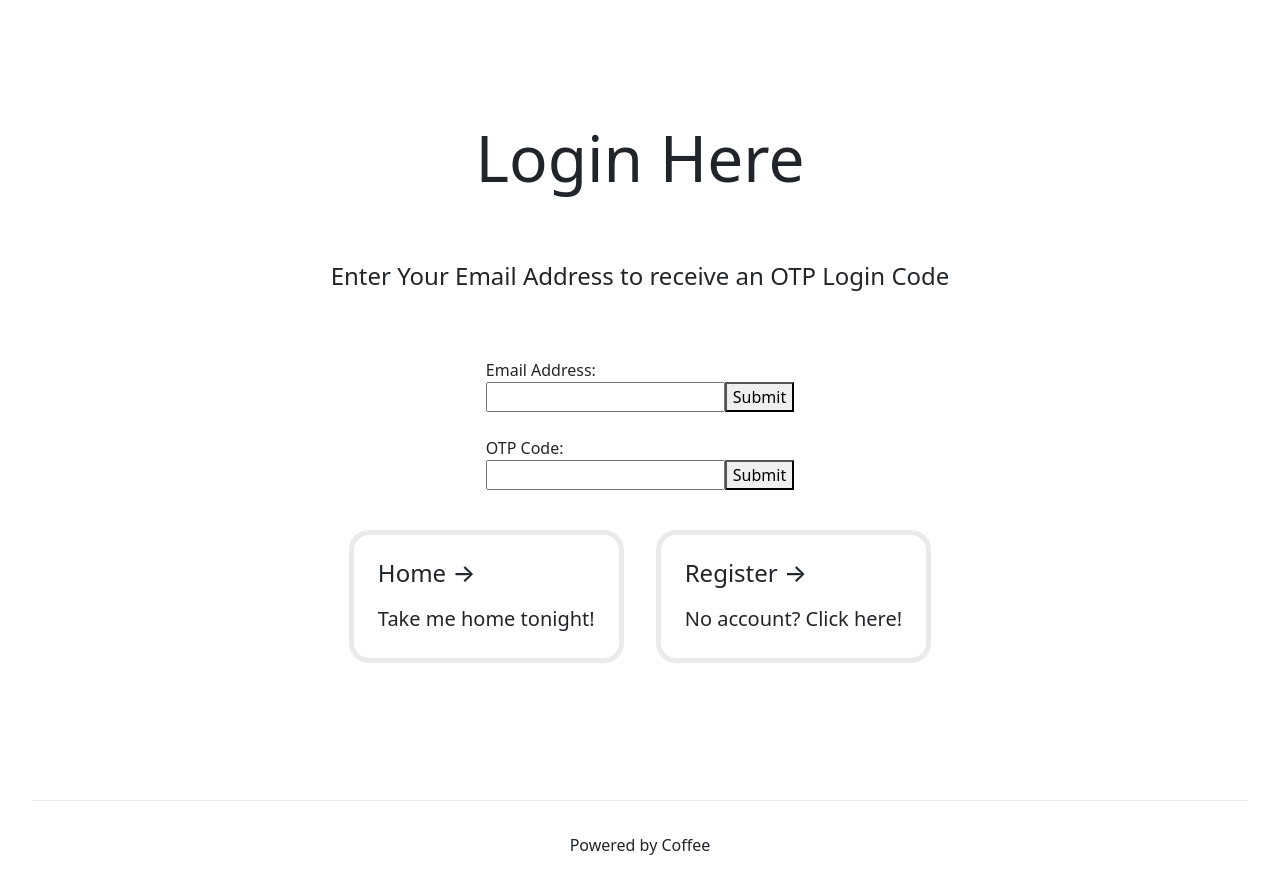
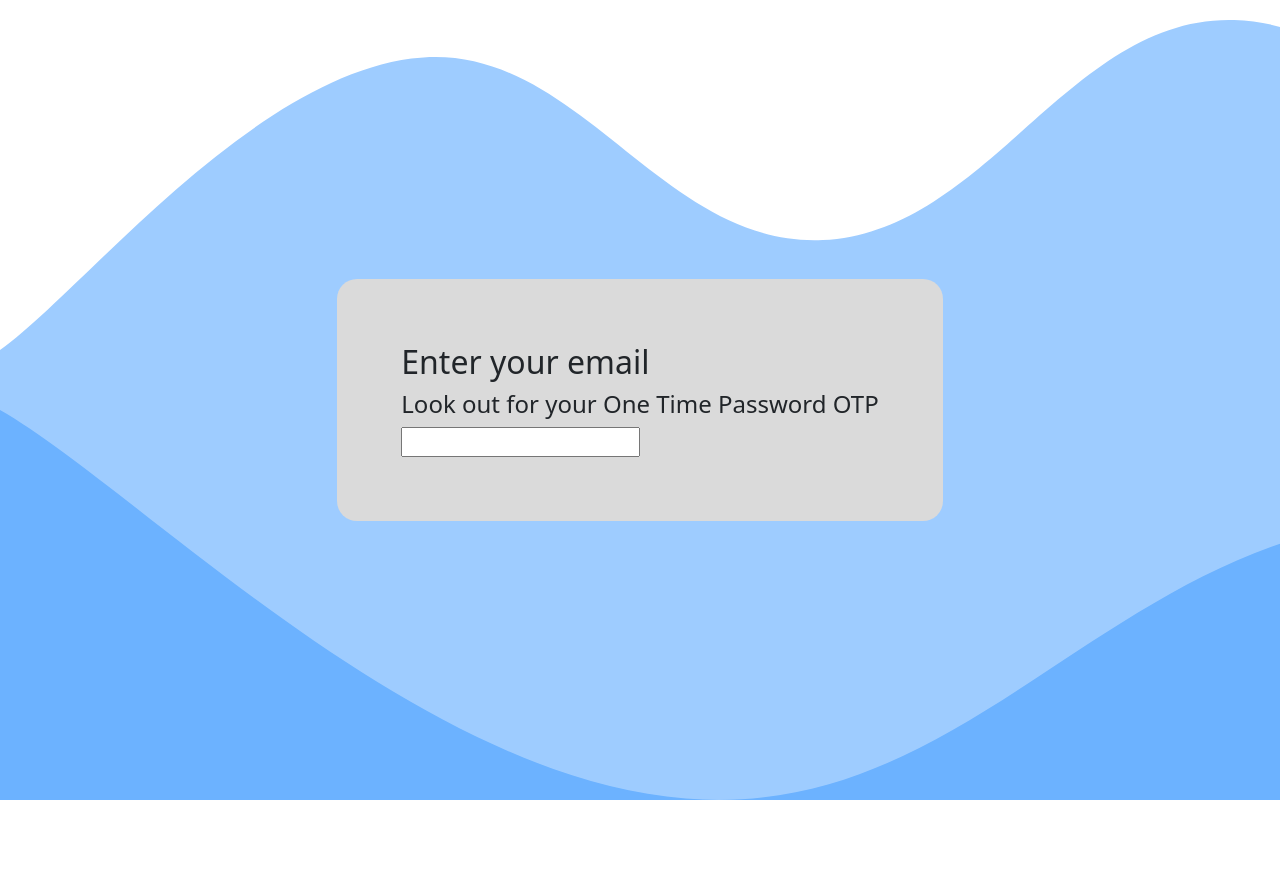
Before and after one commit to NoureddinBakir/ATM-Group-3, a Next.js app: page /login in a window 1280 px wide. After the commit the page ends 800 px from the top, so only its background shows below. Built offline with nearby package versions, Linux system fonts and the light colour scheme.

Commit message:
- Moved code arroung, let's gooo

```diff
--- a/pages/login.js
+++ b/pages/login.js
@@ -1,61 +1,22 @@
-import Head from 'next/head'
-import Image from 'next/image'
 import styles from '../styles/Home.module.css'
-import Link from "next/link"
-import Button from "../components/button";
 
-    export default function login() {
-        return (
-            <div className={styles.container}>
-                <Head>
-                    <title>Login Page</title>
-                    <link rel="icon" href="/BBB%20logo.png" />
-                </Head>
+export default function Login() {
+    return (
+        <div className={styles.container}>
+            <div className={styles.pageContainer}>
+                <div className={styles.paddingCard}>
+                    <div className={styles.contentCard}>
+                        <h2>Enter your email</h2>
+                        <h4>Look out for your One Time Password OTP</h4>
+                        <label>
+                            <input name="email">
 
-                <main className={styles.main}>
-                    <h3 className={styles.title}>
-                        Login Here
-                    </h3>
+                            </input>
+                        </label>
+                    </div>
+                </div>
+            </div>
 
-
-                    <p className={styles.description}>
-                        Enter Your Email Address to receive an OTP Login Code
-                    </p>
-
-                    <form action="/send-data-here" method="post">
-                        <label htmlFor="first">Email Address: </label>
-                        <text><br /></text>
-                        <input type="email" id="first" name="first"/>
-                        <button type="submit">Submit</button>
-                        <text><br /><br /></text>
-                    </form>
-
-                    <form action="/send-data-here" method="post">
-                        <label htmlFor="otp">OTP Code: </label>
-                        <text><br /></text>
-                        <input type="number" id="otp" name="otp"/>
-                        <button type="submit">Submit</button>
-                        <text><br /><br /></text>
-                    </form>
-
-                    <div className={styles.grid}>
-                        <a href="/" className={styles.card}>
-                            <h2>Home &rarr;</h2>
-                            <p>Take me home tonight!</p>
-                        </a>
-
-                        <a href="/register" className={styles.card}>
-                            <h2>Register &rarr;</h2>
-                            <p>No account? Click here!</p>
-                        </a>
-
-
-                    </div>
-                </main>
-
-                <footer className={styles.footer}>
-                        Powered by Coffee
-                </footer>
-            </div>
-        )
-    }
+        </div>
+    )
+}
--- a/pages/register.js
+++ b/pages/register.js
@@ -50,7 +50,7 @@ export default function register() {
                         </form>
                     </a>
 
-                    <a href="/login" className={styles.card}>
+                    <a href="/Login" className={styles.card}>
                         <h2>Login &rarr;</h2>
                         <p>Already have an account? Click here!</p>
                     </a>
--- a/styles/Home.module.css
+++ b/styles/Home.module.css
@@ -1,5 +1,19 @@
 .container {
     padding: 0 2rem;
+    background-image: url("../public/background.svg");
+    background-repeat: no-repeat;
+    background-size: cover;
+    height: 100vh;
+}
+
+.pageContainer {
+    margin: auto;
+    width: 100%;
+    height: 100%;
+    display: flex;
+    flex-direction: column;
+    justify-content: center;
+    align-items: center;
 }
 
 .main {
@@ -73,6 +87,21 @@
     max-width: 800px;
 }
 
+/* Off-white padding to use as parent div for other divs*/
+.paddingCard {
+    padding: 1.5rem;
+    background-color: #dadada;
+    border-radius: 20px;
+    margin: 1rem;
+}
+
+.contentCard {
+    padding: 1.5rem;
+    background-color: #0000;
+    border-radius: 20px;
+    margin: 1rem;
+}
+
 .card {
     margin: 1rem;
     padding: 1.5rem;
@@ -120,9 +149,11 @@
     .footer {
         border-color: #222;
     }
+
     .code {
         background: #111;
     }
+
     .logo img {
         filter: invert(1);
     }
```
Also changed, not shown: pages/api/hello.js (+7 -0 lines), pages/home.js (added, +63 -0 lines), pages/index.js (+11 -61 lines), public/background.svg (added). Lines whose indentation alone changed are shown as unchanged.
